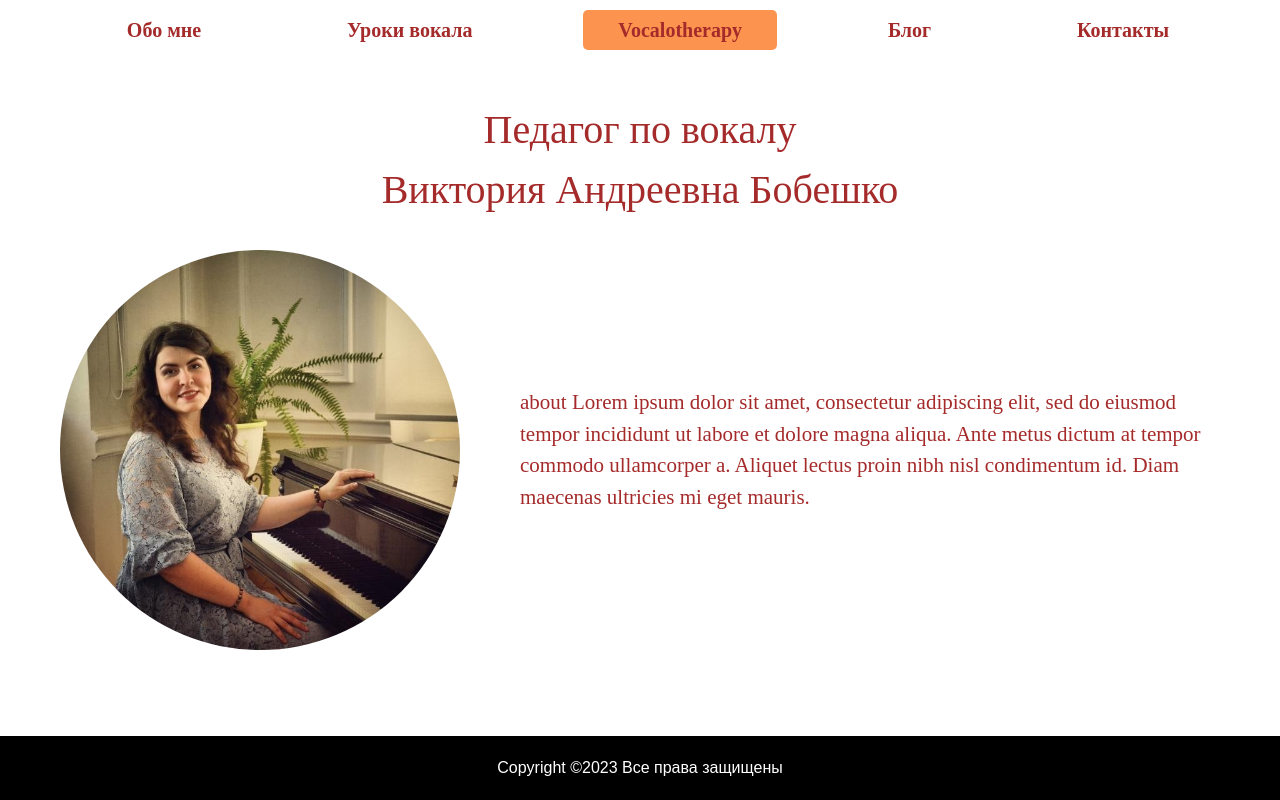
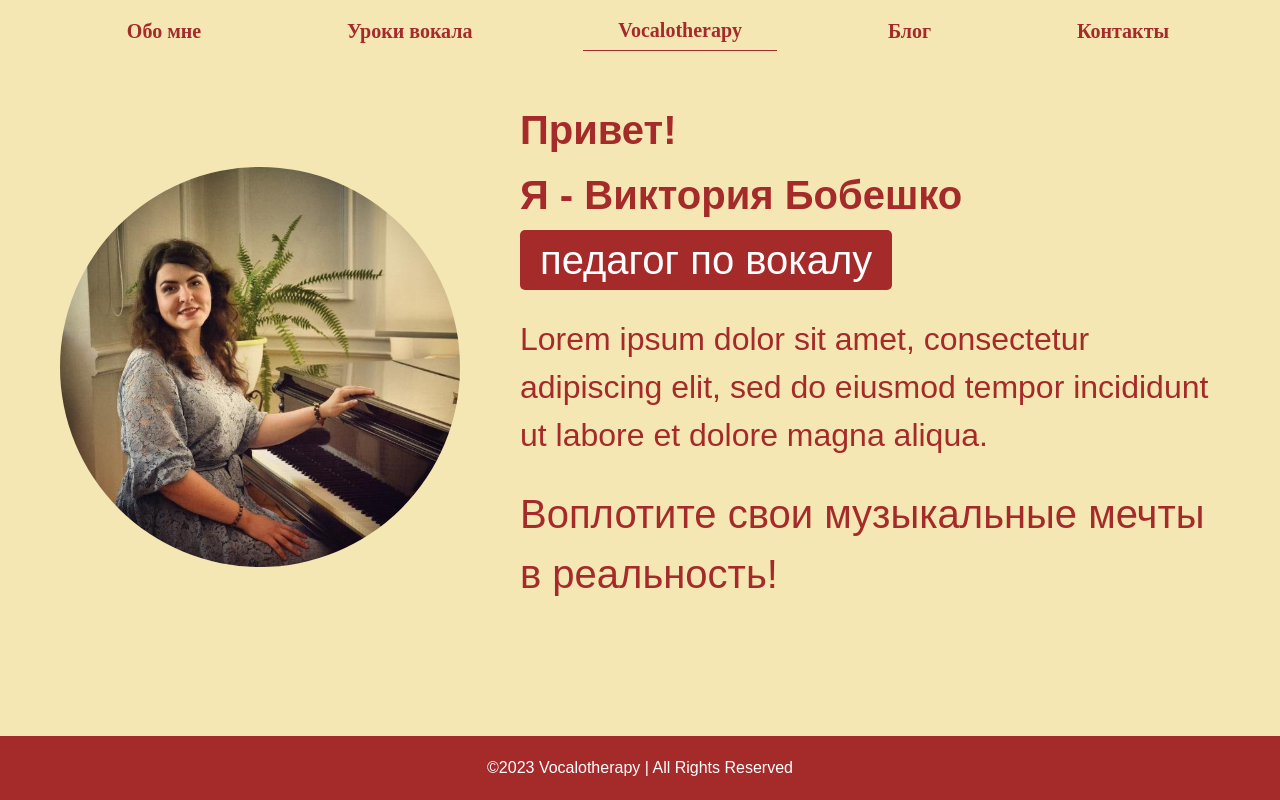
Before and after one commit to AlexIgn88/vocalotherapy, a Next.js app: page / in a window 1280 px wide. Built offline with nearby package versions, Linux system fonts and the light colour scheme.

Commit message:
index.js is ready 	modified:   components/Footer.js 	modified:   components/Header.js 	modified:   components/Navbar.js 	modified:   components/NavbarListComponent.js 	modified:   displayParameters/globalStyles.ts 	modified:   pages/index.js

```diff
--- a/components/Footer.js
+++ b/components/Footer.js
@@ -1,11 +1,8 @@
-
-
-
 export default function Footer() {
     return (
         <footer
             style={{
-                background: 'black',
+                background: 'brown',
                 color: 'white',
                 opacity: '100%',
                 padding: '20px',
@@ -13,8 +10,7 @@ export default function Footer() {
                 zIndex: '3',
             }}
         >
-            {/* <hr /> */}
-            Copyright ©{new Date().getFullYear()} Все права защищены
+            ©{new Date().getFullYear()} Vocalotherapy | All Rights Reserved
         </footer>
     );
 };
--- a/components/Header.js
+++ b/components/Header.js
@@ -6,7 +6,6 @@ export default function Header() {
     return <>
         <header
             style={{
-                // background: 'rgb(141, 99, 75)',
                 opacity: '100%',
                 position: 'fixed',
                 top: '0px',
--- a/components/Navbar.js
+++ b/components/Navbar.js
@@ -21,7 +21,7 @@ export default function Navbar() {
                     ref={btnRef}
                     onClick={onOpen}
                     title=''
-                    backgroundColor={'#feb849'}
+                    backgroundColor={'brown'}
                     color={'white'}
                     m={'10px'}
                     p={'10px 20px'}
@@ -52,8 +52,7 @@ export default function Navbar() {
                             left={'10px'}
                         />
                         <DrawerBody
-                            // background={'#8d634b'}
-                            background={'#f8e183'}
+                            background={'#f5e7b3'}
                         >
                             <NavbarListComponent
                                 flexDirection={'column'}
--- a/components/NavbarListComponent.js
+++ b/components/NavbarListComponent.js
@@ -34,7 +34,6 @@ export default function NavbarListComponent({ flexDirection }) {
                         m={{ base: '5px', lg: '10px', xl: '30px' }}
                         href={page.src}
                         className="link"
-                        // color={'white'}
                         color={'brown'}
                         fontFamily={'cursive'}
                         fontWeight={'bold'}
--- a/displayParameters/globalStyles.ts
+++ b/displayParameters/globalStyles.ts
@@ -3,6 +3,7 @@ export const globalStyles = {
         height: '100%',
         // backgroundColor: '#f8e183',
         // background: 'linear-gradient(to right, #f8e183, white)',
+        backgroundColor: '#f5e7b3',
         fontFamily: 'sans-serif',
     },
     '#__next': {
@@ -15,9 +16,7 @@ export const globalStyles = {
         marginTop: '70px',
     },
     '.active': {
-        // 'backgroundColor': '#feb849',
-        'backgroundColor': 'rgb(252,148,79)',
-        'borderRadius': '5px',
+        borderBottom: '1px solid brown',
     },
 
     // '.main-footer ul': {
--- a/pages/index.js
+++ b/pages/index.js
@@ -1,11 +1,8 @@
 import Head from 'next/head';
-import { Global } from '@emotion/react';
 import Image from 'next/image';
 import background from '../public/img/vocalotherapy.jpg';
-import { Box, Flex, Heading } from '@chakra-ui/react';
+import { Box, Flex } from '@chakra-ui/react';
 import { marginParameters, halfMarginParameters } from '../displayParameters/marginParameters';
-// import { h1HeadersFontSize } from '../displayParameters/fontParameters';
-// import { flexDirection } from '../displayParameters/flexParameters';
 
 
 export default function HomePage() {
@@ -14,32 +11,15 @@ export default function HomePage() {
       <Head>
         <title>Vocalotherapy</title>
       </Head>
-      {/* <Global styles={{ 'body': { backgroundColor: '#f8e183', } }} /> */}
-      {/* <Global styles={{ 'body': { backgroundColor: 'rgb(29,13,0)', } }} /> */}
-      {/* <Global styles={{ 'body': { backgroundColor: 'rgb(50,45,42)', } }} /> */}
-      {/* <Global styles={{ 'body': { backgroundImage: 'url("../img/note.jpg")', } }} /> */}
       <Box
         className='home-page'
         m={marginParameters}
         mt={halfMarginParameters}
         mb={halfMarginParameters}
-        // color={'white'}
         color={'brown'}
-        fontFamily={'cursive'}
       >
         <Flex
-          flexDirection={'column'}
-          // fontSize={h1HeadersFontSize}
-          justifyContent={'center'}
-          alignItems={'center'}
-          mb={halfMarginParameters}
-          fontSize={'5vmin'}
-        >
-          <Box>Педагог по вокалу</Box>
-          <Box>Виктория Андреевна Бобешко</Box>
-        </Flex>
-        <Flex
-          flexDirection={{ base: 'column', md: 'row' }}
+          flexDirection={{ base: 'column', lg: 'row' }}
           alignItems={'center'}
           gap={marginParameters}
         >
@@ -57,11 +37,34 @@ export default function HomePage() {
               objectPosition: 'center',
             }}
           />
-          <Box>about Lorem ipsum dolor sit amet,
-            consectetur adipiscing elit, sed do eiusmod tempor incididunt ut labore et dolore magna aliqua.
-            Ante metus dictum at tempor commodo ullamcorper a.
-            Aliquet lectus proin nibh nisl condimentum id. Diam maecenas ultricies mi eget mauris.
-          </Box>
+          <Flex
+            flexDirection={'column'}
+            justifyContent={'center'}
+            alignItems={'flex-start'}
+            mb={halfMarginParameters}
+            fontSize={'5vmin'}
+            gap={'5px'}
+          >
+            <Box fontWeight={'bold'}>Привет!</Box>
+            <Box fontWeight={'bold'}>Я - Виктория Бобешко</Box>
+            <Box
+              background={'brown'}
+              color={'white'}
+              pl={'20px'}
+              pr={'20px'}
+              borderRadius={'5px'}
+              mb={'20px'}
+            >
+              педагог по вокалу
+            </Box>
+            <Box fontSize={'4vmin'} mb={'20px'}>
+              Lorem ipsum dolor sit amet, consectetur adipiscing elit,
+              sed do eiusmod tempor incididunt ut labore et dolore magna aliqua.
+            </Box>
+            <Box>
+              Воплотите свои музыкальные мечты в реальность!
+            </Box>
+          </Flex>
         </Flex>
       </Box>
     </>
```
